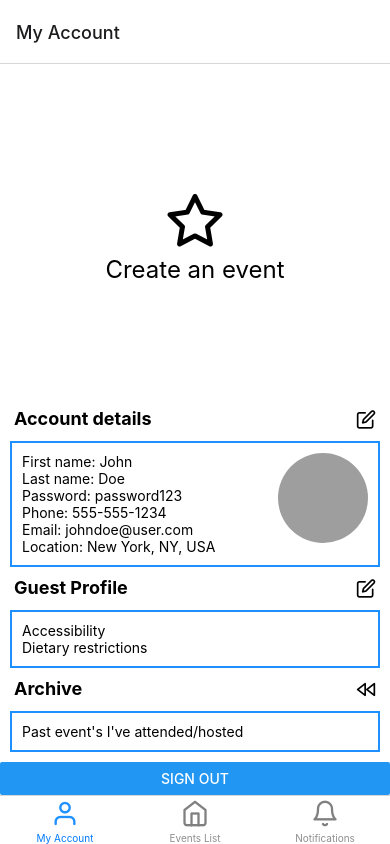
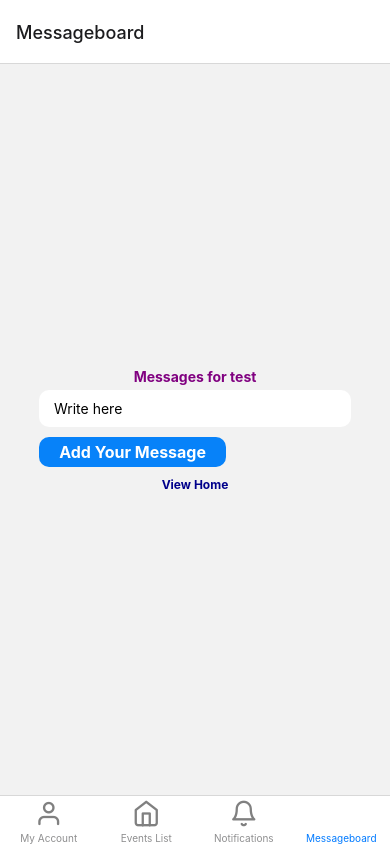
Before and after one commit to Capstone-Team-B/Capstone, a React Native app: screen /Messageboard in a window 390 px wide. Built offline with nearby package versions, Linux system fonts and the light colour scheme; grey boxes are pictures that could not be loaded.

Commit message:
messageboard working

```diff
--- a/client/navigation/TabNavigator.js
+++ b/client/navigation/TabNavigator.js
@@ -1,11 +1,12 @@
-import { View, Text } from "react-native";
-import React from "react";
-import { NavigationContainer } from "@react-navigation/native";
-import { createBottomTabNavigator } from "@react-navigation/bottom-tabs";
-import MyAccount from "../screens/MyAccount/MyAccount";
-import EventList from "../screens/EventList/EventList";
-import Notifications from "../screens/Notifications/Notifications";
-import Feather from "react-native-vector-icons/Feather";
+import { View, Text } from 'react-native';
+import React from 'react';
+import { NavigationContainer } from '@react-navigation/native';
+import { createBottomTabNavigator } from '@react-navigation/bottom-tabs';
+import MyAccount from '../screens/MyAccount/MyAccount';
+import EventList from '../screens/EventList/EventList';
+import Notifications from '../screens/Notifications/Notifications';
+import Feather from 'react-native-vector-icons/Feather';
+import MessageboardScreen from '../screens/MessageBoardScreen';
 
 const Tab = createBottomTabNavigator();
 
@@ -15,21 +16,21 @@ const TabNavigator = () => {
       screenOptions={({ route }) => ({
         tabBarIcon: ({ focused, size, color }) => {
           let iconName;
-            if (route.name === "My Account") {
-              iconName = "user";
-              color = focused ? "dodgerblue" : "gray";
-            } else if (route.name === "Events List") {
-              iconName = "home";
-              color = focused ? "dodgerblue" : "gray";
-            } else if (route.name === "Notifications") {
-              iconName = "bell";
-              color = focused ? "dodgerblue" : "gray";
+          if (route.name === 'My Account') {
+            iconName = 'user';
+            color = focused ? 'dodgerblue' : 'gray';
+          } else if (route.name === 'Events List') {
+            iconName = 'home';
+            color = focused ? 'dodgerblue' : 'gray';
+          } else if (route.name === 'Notifications') {
+            iconName = 'bell';
+            color = focused ? 'dodgerblue' : 'gray';
           }
           return (
             <Feather
               name={iconName}
               size={28}
-                color={focused ? "dodgerblue" : "gray"}
+              color={focused ? 'dodgerblue' : 'gray'}
             />
           );
         },
@@ -38,6 +39,7 @@ const TabNavigator = () => {
       <Tab.Screen name="My Account" component={MyAccount} />
       <Tab.Screen name="Events List" component={EventList} />
       <Tab.Screen name="Notifications" component={Notifications} />
+      <Tab.Screen name="Messageboard" component={MessageboardScreen} />
     </Tab.Navigator>
   );
 };
--- a/client/screens/MessageBoardScreen.js
+++ b/client/screens/MessageBoardScreen.js
@@ -7,11 +7,7 @@ import {
   TextInput,
   TouchableOpacity,
   View,
-  FlatList,
-  SafeAreaView,
-  StatusBar,
 } from 'react-native';
-import { auth } from '../firebase';
 import {
   getDatabase,
   ref,
@@ -24,10 +20,7 @@ import {
   limitToLast,
   equalTo,
 } from 'firebase/database';
-import { dummyDb } from '../server/seedData';
-
-let testMessageboard = dummyDb.messageboard;
-
+import { auth } from '../../firebase';
 const testNotifications = [
   {
     body: 'The wedding ceremony will start in 30 minutes!',
@@ -51,38 +44,20 @@ const testNotifications = [
     title: 'Reminder: Birthday Party',
   },
 ];
-const event_name = dummyDb.events[0].name;
-const user_name = dummyDb.users[0].firstname + ' ' + dummyDb.users[0].lastname;
+
+const event_name = 'test';
+const user_name = auth.firstname + ' ' + auth.lastname;
 const MessageboardScreen = () => {
   // console.log(auth);
   const dbRef = ref(getDatabase());
   const db = getDatabase();
-  const recentPostsRef = query(
-    ref(db, 'messageboard'),
-    equalTo({ event_id: 2 })
-  );
+  // const recentPostsRef = query(ref(db, 'messageboard'));
 
-  // useEffect(() => {
-
-  //   const unsubscribe = auth.onAuthStateChanged((user) => {
-  //     if (user) {
-  //       navigation.navigate('Home');
-  //     }
-  //   });
-
-  //   return unsubscribe;
-  // }, []);
   const navigation = useNavigation();
   const [newMessage, setNewMessage] = useState('');
 
   const [messages, setMessages] = useState([]);
   const [notifications, setNotifications] = useState([]);
-
-  // console.log('dbRef is ', dbRef);
-  // const messageboardRef = db.collection('messageboard');
-  // console.log(messageboardRef);
-  // const queryMessageBoard = query(messageboardRef, where('event_id', '==', '2'));
-  // keeping sign out functionality
   const handleSubmitMessage = () => {
     console.log('user clicked ');
     // this makes the unique ID for the message
@@ -130,7 +105,7 @@ const MessageboardScreen = () => {
     <KeyboardAvoidingView style={styles.container} behavior="padding">
       <Text style={styles.eventLabel}>Messages for {event_name}</Text>
       <View style={styles.inputContainer}>
-        {testMessageboard.map((message) => (
+        {messages.map((message) => (
           <View key={message.id} style={styles.item}>
             <Text style={styles.firstName}>{message.message}</Text>
             <Text style={styles.nameText}>{user_name}</Text>
```
Lines whose indentation alone changed are shown as unchanged.
